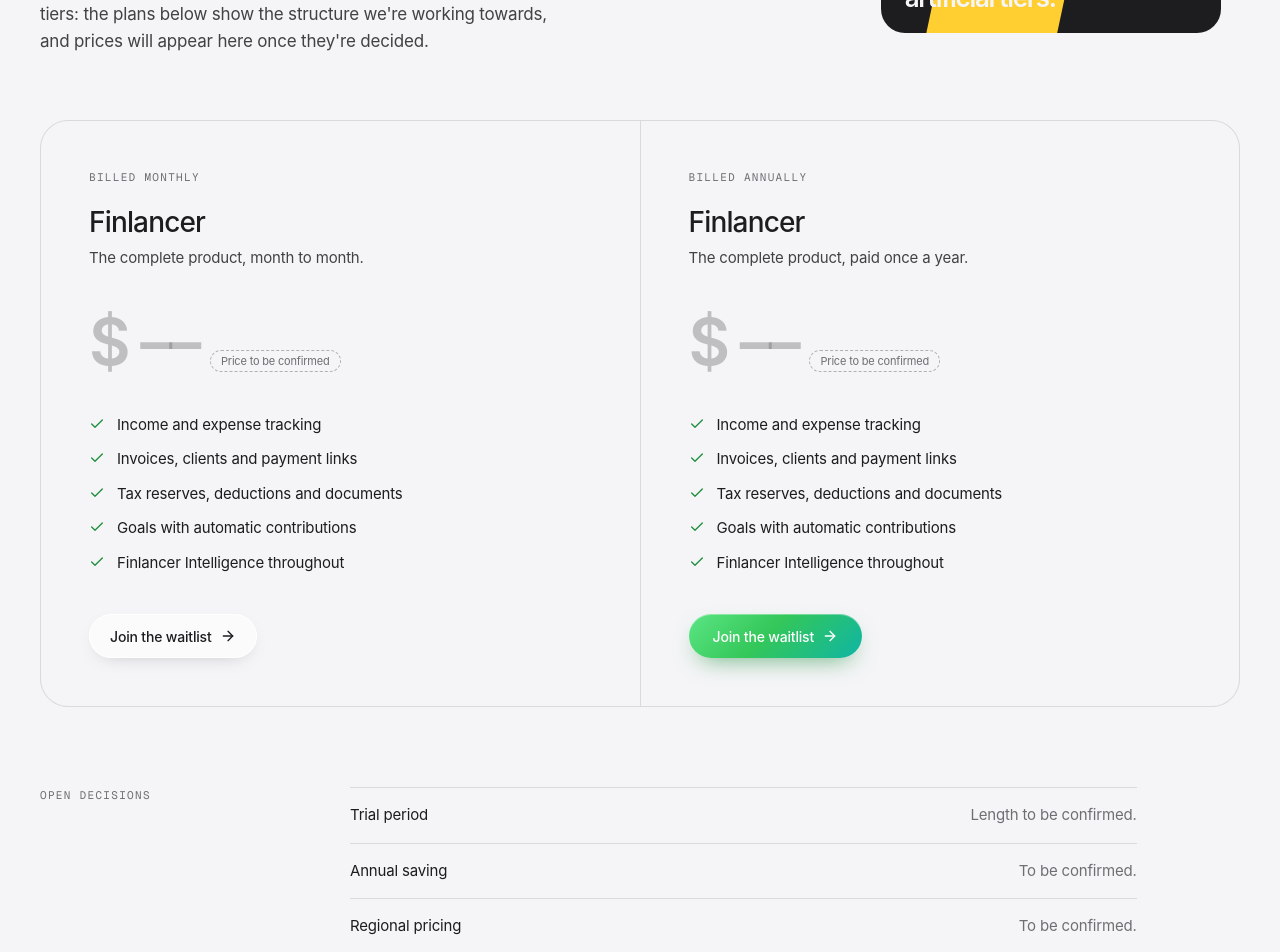
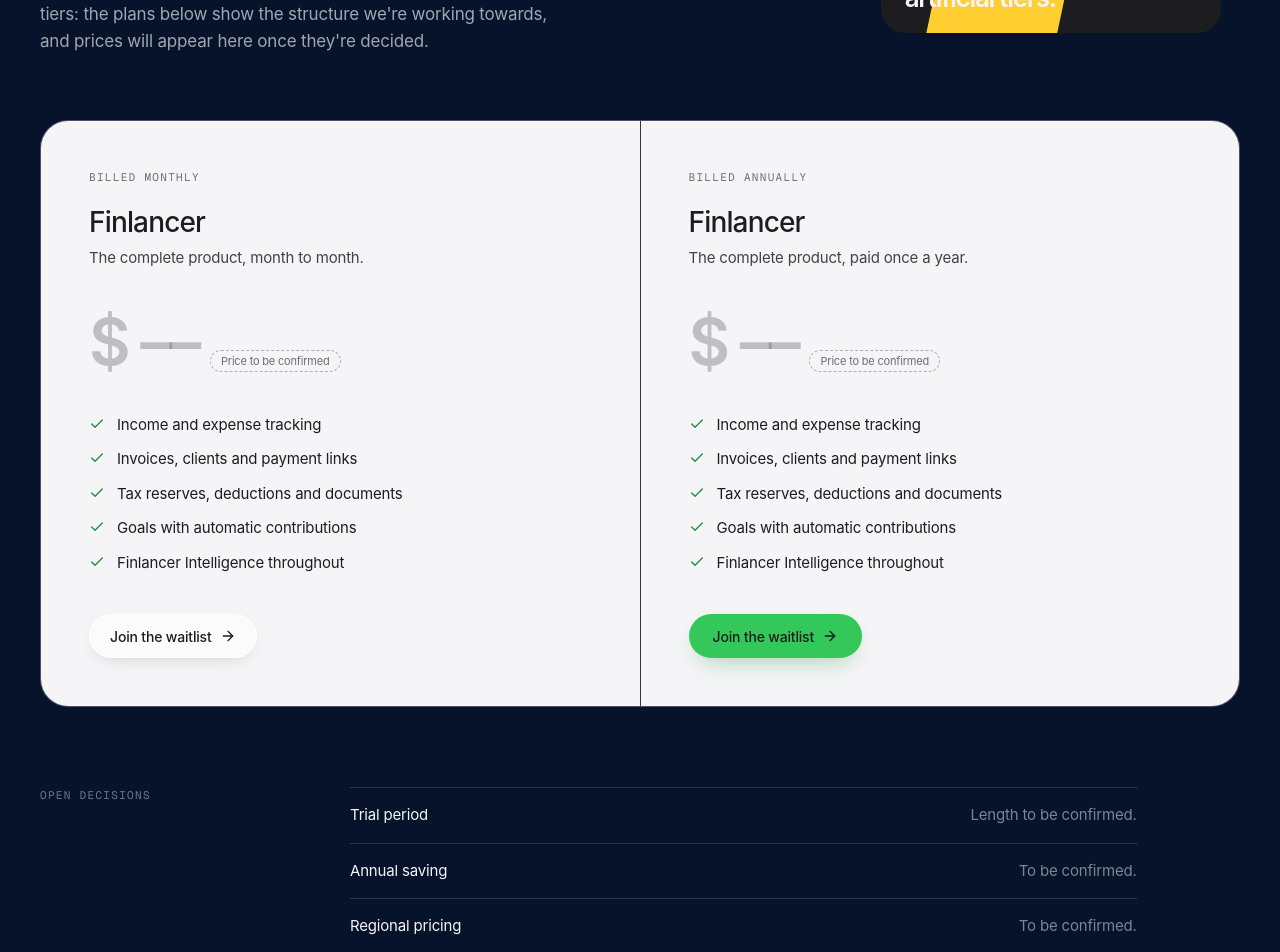
Before and after one commit to Malikversuslife/finlancer, a React (Vite) app: page /pricing in a window 1280 px wide. Shown: the part 420-1372 px from the top of the page. Built offline with nearby package versions, Linux system fonts and the light colour scheme; the HTML template or start-up script is replaced by a standard one.

Commit message:
Polish interactions and button styles

```diff
--- a/src/components/ui.tsx
+++ b/src/components/ui.tsx
@@ -129,9 +129,9 @@
 export function Button({ to, children, variant = 'primary', className = '', arrow = true }: BtnProps) {
   const base = 'group inline-flex items-center gap-2 text-[14px] font-medium transition-[transform,filter,background-color,border-color,color] duration-200 hover:-translate-y-px'
   const styles = {
-    primary: 'grad-signal text-white px-6 h-11 rounded-full shadow-[0_10px_24px_-10px_rgba(31,143,63,.7),inset_0_1px_0_rgba(255,255,255,.35)] hover:brightness-105',
+    primary: 'bg-signal text-ink px-6 h-11 rounded-full shadow-[0_10px_24px_-10px_rgba(31,143,63,.45)] hover:bg-[#58df72]',
     secondary: 'bg-white/60 backdrop-blur-xl border border-white shadow-[0_6px_20px_-12px_rgba(29,29,31,.35)] text-ink hover:border-ink/40 px-5 h-11 rounded-full',
-    dark: 'bg-gradient-to-b from-[#3a3a3c] to-ink text-white px-5 h-11 rounded-full',
+    dark: 'bg-ink text-white px-5 h-11 rounded-full hover:bg-[#353537]',
     ghost: 'text-ink hover:text-signal-deep',
   }[variant]
   return (
--- a/src/index.css
+++ b/src/index.css
@@ -59,6 +59,11 @@
   .kinetic-panel:hover { transform: translateY(-7px) rotate(-.45deg); box-shadow: 0 26px 45px -28px rgba(29,29,31,.42); }
   .product-tile { border-radius: 20px; transition: transform .35s cubic-bezier(.2,.7,.2,1), box-shadow .35s cubic-bezier(.2,.7,.2,1); }
   .product-tile:hover { transform: translateY(-6px); box-shadow: 0 24px 34px -28px rgba(29,29,31,.55); }
+  .interactive-card { transition: transform .35s cubic-bezier(.2,.7,.2,1), box-shadow .35s cubic-bezier(.2,.7,.2,1), background-color .35s ease; }
+  .interactive-card:hover { transform: translateY(-5px); box-shadow: 0 18px 34px -25px rgba(0,0,0,.5); }
+  .accent-line { position: relative; }.accent-line::after { content: ''; position: absolute; bottom: -4px; left: 0; height: 2px; width: 100%; background: currentColor; transform: scaleX(0); transform-origin: left; transition: transform .32s cubic-bezier(.2,.7,.2,1); }.accent-line:hover::after { transform: scaleX(1); }
+  .phone-shell { transition: transform .5s cubic-bezier(.2,.7,.2,1); }.phone-shell:hover { transform: translateY(-7px) rotate(-1deg); }
+  .nav-pulse { animation: navPulse 2.8s ease-in-out infinite; } @keyframes navPulse { 50% { transform: scale(1.06); } }
   .brand-motif { display: grid; grid-template-columns: repeat(2, 1fr); width: 90px; aspect-ratio: 1; gap: 4px; transform: rotate(45deg); }
   .brand-motif span { background: currentColor; border-radius: 999px 999px 999px 8px; }.brand-motif span:nth-child(2), .brand-motif span:nth-child(3) { transform: rotate(90deg); }
   .brand-motif-blue { color: #63d6ff; }.brand-motif-green { color: #58df72; }.brand-motif-coral { color: #ff998d; }.brand-motif-yellow { color: #ffce31; }
@@ -105,6 +110,8 @@
   .vector-stroke, .vector-float, .vector-bob { animation: none; }
   .kinetic-panel:hover { transform: none; box-shadow: none; }
   .product-tile:hover { transform: none; box-shadow: none; }
+  .interactive-card:hover, .phone-shell:hover { transform: none; box-shadow: none; }
+  .nav-pulse { animation: none; }
   .color-scene { min-height: 250px; }
   .color-scene:hover { transform: none; }
   .color-scene:hover .color-card-front { transform: rotate(-6deg); }
--- a/src/pages/Pricing.tsx
+++ b/src/pages/Pricing.tsx
@@ -5,17 +5,17 @@
 
 export default function Pricing() {
   return (
-    <>
+    <div className="product-shell">
       <section className="mx-auto grid max-w-[1280px] gap-8 px-5 pb-16 pt-32 md:px-10 md:pt-40 lg:grid-cols-12 lg:items-center">
         <div className="lg:col-span-8"><Eyebrow>Pricing</Eyebrow>
         <h1 className="mt-6 max-w-[900px] text-[clamp(2.6rem,6.4vw,5.6rem)] font-semibold leading-[0.98] tracking-[-0.045em]">Choose the experience that fits.</h1>
-        <p className="mt-8 max-w-[520px] text-[17px] leading-relaxed text-ink-2">We're finalising pricing. We won't split the product into artificial tiers: the plans below show the structure we're working towards, and prices will appear here once they're decided.</p></div>
+        <p className="mt-8 max-w-[520px] text-[17px] leading-relaxed text-paper/65">We're finalising pricing. We won't split the product into artificial tiers: the plans below show the structure we're working towards, and prices will appear here once they're decided.</p></div>
         <div className="relative mx-auto min-h-[270px] w-full max-w-[340px] overflow-hidden rounded-[24px] bg-ink lg:col-span-4"><span className="absolute -right-9 -top-8 h-40 w-40 rounded-full border-[26px] border-signal" /><span className="absolute bottom-[-30px] left-[16%] h-32 w-32 rotate-12 bg-[#ffce31]" /><p className="absolute bottom-6 left-6 max-w-[200px] text-[26px] font-semibold leading-[.9] tracking-[-.05em] text-paper">One complete product. No artificial tiers.</p></div>
       </section>
       <section className="mx-auto max-w-[1280px] px-5 pb-28 md:px-10">
-        <div className="grid gap-px overflow-hidden rounded-[28px] border border-line bg-line lg:grid-cols-2">
+        <div className="grid gap-px overflow-hidden rounded-[28px] border border-white/15 bg-white/15 lg:grid-cols-2">
           {[{ n: 'Finlancer', s: 'Billed monthly', d: 'The complete product, month to month.' }, { n: 'Finlancer', s: 'Billed annually', d: 'The complete product, paid once a year.' }].map((p, i) => (
-            <Reveal key={p.s} delay={i * 80} className="bg-paper p-8 md:p-12">
+            <Reveal key={p.s} delay={i * 80} className="interactive-card bg-paper p-8 text-ink md:p-12">
               <p className="label text-mute">{p.s}</p>
               <p className="mt-4 text-[28px] font-medium tracking-[-0.03em]">{p.n}</p>
               <p className="mt-1 text-[15px] text-ink-2">{p.d}</p>
@@ -29,14 +29,14 @@
           ))}
         </div>
         <div className="mt-20 grid gap-10 md:grid-cols-12">
-          <p className="label text-mute md:col-span-3">Open decisions</p>
+          <p className="label text-paper/45 md:col-span-3">Open decisions</p>
           <div className="md:col-span-8">
             {[['Trial period', 'Length to be confirmed.'], ['Annual saving', 'To be confirmed.'], ['Regional pricing', 'To be confirmed.'], ['Teams or accountants', 'Under consideration. Not part of launch.']].map(([a, b]) => (
-              <div key={a} className="flex justify-between gap-6 border-t border-line py-4 text-[15px]"><span>{a}</span><span className="text-mute">{b}</span></div>
+              <div key={a} className="flex justify-between gap-6 border-t border-white/15 py-4 text-[15px]"><span>{a}</span><span className="text-paper/50">{b}</span></div>
             ))}
           </div>
         </div>
       </section>
-    </>
+    </div>
   )
 }
--- a/src/pages/Resources.tsx
+++ b/src/pages/Resources.tsx
@@ -25,7 +25,7 @@
       <section id="finance" className="mx-auto max-w-[1280px] scroll-mt-24 px-5 py-16 md:px-10">
         <div className="grid gap-10 lg:grid-cols-12">
           <Reveal className="lg:col-span-7">
-            <a href="#finance" className="group block">
+            <a href="#finance" className="interactive-card group block rounded-[24px]">
               <div className="relative aspect-[4/3] overflow-hidden rounded-[24px] bg-[#dcecff] p-6"><span className="absolute right-[-20px] top-[-20px] h-40 w-40 rounded-full bg-sky" /><span className="absolute bottom-[-45px] left-[12%] h-44 w-44 rotate-12 bg-[#ffce31]" /><p className="relative z-10 max-w-[280px] text-[clamp(2rem,4vw,3.6rem)] font-semibold leading-[.88] tracking-[-.055em]">Freelance money, explained clearly.</p></div>
               <p className="label mt-6 text-signal-deep">Freelancer Finance · Feature</p>
               <h2 className="mt-3 text-[clamp(1.8rem,3.4vw,2.8rem)] font-semibold leading-[1.08] tracking-[-0.035em] group-hover:underline group-hover:decoration-1 group-hover:underline-offset-8">The quiet month: planning for the gaps between projects</h2>
@@ -52,7 +52,7 @@
             <div className="lg:col-span-4"><p className="label text-mute">Guides</p><h2 className="mt-4 text-[clamp(1.8rem,3.4vw,2.8rem)] font-semibold leading-[1.05] tracking-[-0.035em]">Get the most from Finlancer.</h2></div>
             <ul className="lg:col-span-7 lg:col-start-6">
               {GUIDES.map(([n, t]) => (
-                <li key={n}><Link to="/help" className="group flex items-center gap-6 border-t border-line py-5 text-[clamp(1.1rem,2vw,1.5rem)] font-semibold">
+                <li key={n}><Link to="/help" className="accent-line group flex items-center gap-6 border-t border-line py-5 text-[clamp(1.1rem,2vw,1.5rem)] font-semibold">
                   <span className="label text-mute">{n}</span><span className="flex-1">{t}</span><ArrowUpRight size={18} strokeWidth={1.9} className="text-mute transition-transform group-hover:-translate-y-0.5 group-hover:translate-x-0.5 group-hover:text-ink" />
                 </Link></li>
               ))}
@@ -64,7 +64,7 @@
       <section id="updates" className="mx-auto max-w-[1280px] scroll-mt-24 px-5 py-24 md:px-10">
         <p className="label text-mute">Product Updates</p>
         <div className="mt-6 grid gap-px bg-line md:grid-cols-3">
-          {UPDATES.map(([d, t]) => <div key={t} className="bg-paper py-6 md:pr-8"><p className="label tnum text-signal-deep">{d}</p><p className="mt-3 text-[20px] font-medium leading-snug">{t}</p></div>)}
+          {UPDATES.map(([d, t]) => <div key={t} className="interactive-card bg-paper py-6 md:pr-8"><p className="label tnum text-signal-deep">{d}</p><p className="mt-3 text-[20px] font-medium leading-snug">{t}</p></div>)}
         </div>
         <div className="mt-20 flex flex-col justify-between gap-6 border-t border-ink pt-10 md:flex-row md:items-end">
           <h3 className="text-[clamp(1.6rem,3vw,2.4rem)] font-semibold tracking-[-0.03em]">Looking for an answer?</h3>
```
